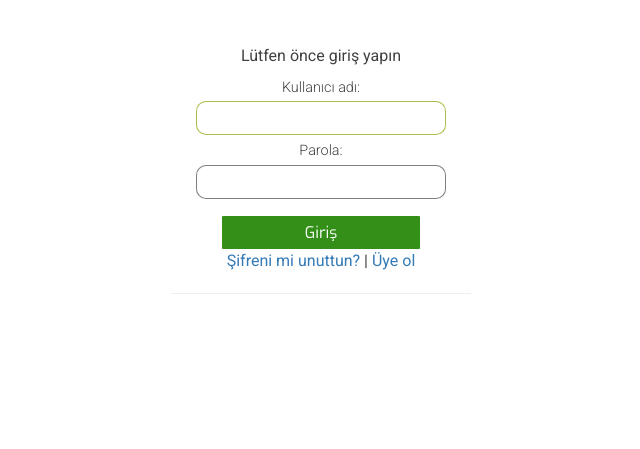
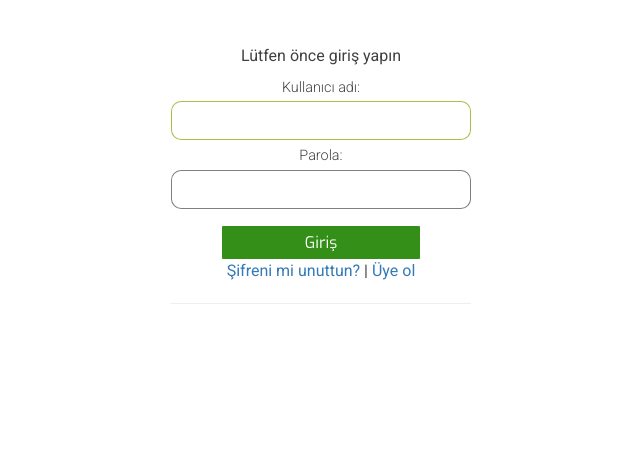
Before and after one commit to hakanergul/LoversAlbum, a Django app: page /user/login/ in a window 1280 px wide. Shown: the part 55-504 px from the top of the page, without its empty margins (319-959 px from the left). Run offline with Django 3.2, Linux system fonts and the light colour scheme; some libraries are stand-ins or nearby versions; some web fonts are replaced.

Commit message:
login ve signup form düzenlendi

```diff
--- a/static/css/style.css
+++ b/static/css/style.css
@@ -447,9 +447,10 @@ footer a:hover {
   margin: 0 auto;
   margin-top: -2px;
   margin-bottom: 6px;
-  padding-left: 7px;
-  min-width: 250px;
-  line-height: 30px;
+  font-family: Raleway, sans-serif;
+  padding-left: 9px;
+  min-width: 300px;
+  line-height: 35px;
   border-radius: 10px;
   display: block;
 }
@@ -533,6 +534,7 @@ footer a:hover {
 
 .ilan-alti {
   margin: 80px auto;
+  float: left;
 }
 
 .ilan-begeni-paylasim {
--- a/templates/registration/register.html
+++ b/templates/registration/register.html
@@ -3,7 +3,7 @@
 {% block title %}Yeni Kullanıcı{% endblock %}
 {% block content %}
 
-<div class="col-lg-6 col-lg-offset-2 col-md-6 col-md-offset-3 col-sm-8 col-sm-offset-2 col-xs-12">
+<div class="col-lg-6 col-lg-offset-3 col-md-6 col-md-offset-3 col-sm-8 col-sm-offset-2 col-xs-12">
 {% if not user.is_authenticated %}
 <h1>Yeni Kullanıcı</h1>
 <p>Kayıt için aşağıdaki formu doldurun:</p>
```
Also changed, not shown: db.sqlite3.
